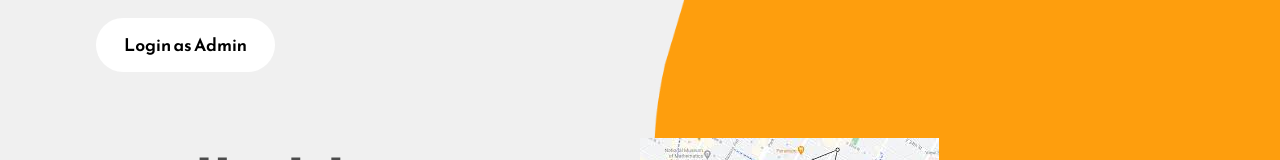
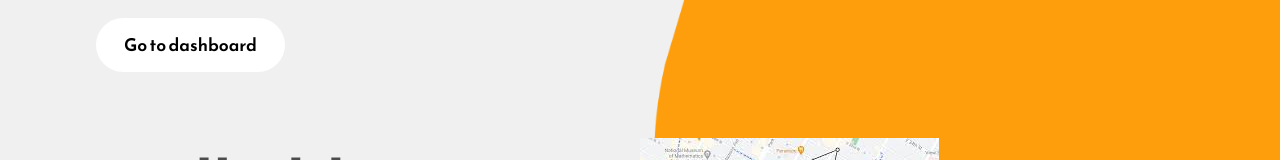
Before and after one commit to cfgblr2023/Team-19, a React (Create React App) app in the folder frontend/: page / in a window 1280 px wide. Shown: the top 160 px of the page. Built offline with nearby package versions, Linux system fonts and the light colour scheme.

Commit message:
Feat:Integration backend ml and frontend intergration successful

```diff
--- a/frontend/src/Components/Home.js
+++ b/frontend/src/Components/Home.js
@@ -3,8 +3,15 @@ import BannerBackground from "../Assets/home-banner-background.png";
 import BannerImage from "../Assets/landingPageImage.jpg";
 import Navbar from "./Navbar";
 import { FiArrowRight } from "react-icons/fi";
+import { Navigate } from "react-router-dom";
+
 
 const Home = () => {
+  const handleClick=()=>{
+    console.log("IN");
+    //  return <Navigate to="/form" replace={true}/>
+    window.location.href = "/form"
+  }
   return (
     <div className="home-container">
       <Navbar />
@@ -19,7 +26,7 @@ const Home = () => {
           <p className="primary-text">
                The Objective of the initiative is to improve first and last-mile connectivity for public transport,modal shifts away from private vehicles,and improve accessibility.In turn,investing in Walkability has the benefits of reducing air pollution and improving road safety and well-being.
           </p>
-          <button className="secondary-button">
+          <button className="secondary-button" onClick={handleClick}>
             Next <FiArrowRight />{" "}
           </button>
         </div>
--- a/frontend/src/Components/Navbar.js
+++ b/frontend/src/Components/Navbar.js
@@ -1,5 +1,5 @@
 /* eslint-disable jsx-a11y/anchor-is-valid */
-import React, { useState } from "react";
+import React, { useState,useEffect } from "react";
 import Logo from "../Assets/Logo.svg";
 import { BsCart2 } from "react-icons/bs";
 import { HiOutlineBars3 } from "react-icons/hi2";
@@ -18,6 +18,15 @@ import PhoneRoundedIcon from "@mui/icons-material/PhoneRounded";
 import ShoppingCartRoundedIcon from "@mui/icons-material/ShoppingCartRounded";
 
 const Navbar = () => {
+  const NavigateExternal = ({ to }) => {
+    useEffect(() => {
+      window.location.href = to;
+    }, []);
+    return null;
+  };
+  const handleClick=()=>{
+    // <NavigateExternal to="http://localhost:3001/" />
+  }
   const [openMenu, setOpenMenu] = useState(false);
   const menuOptions = [
     {
@@ -54,7 +63,7 @@ const Navbar = () => {
         {/* <a href="">
           <BsCart2 className="navbar-cart-icon" />
         </a> */}
-        <button className="primary-button">Login as Admin</button>
+        <button className="primary-button" onClick={handleClick}>Go to dashboard</button>
       </div>
       <div className="navbar-menu-container">
         <HiOutlineBars3 onClick={() => setOpenMenu(true)} />
```
